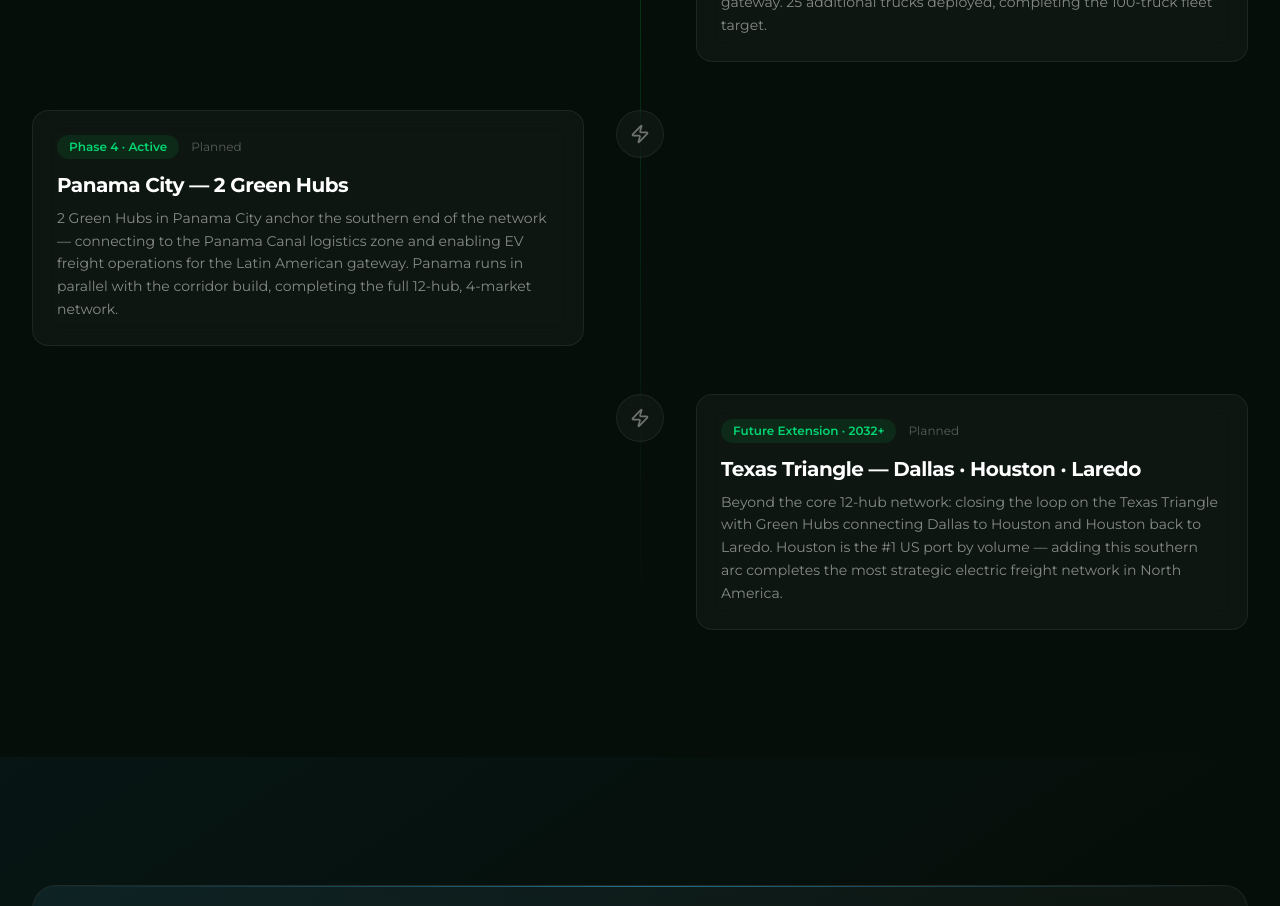
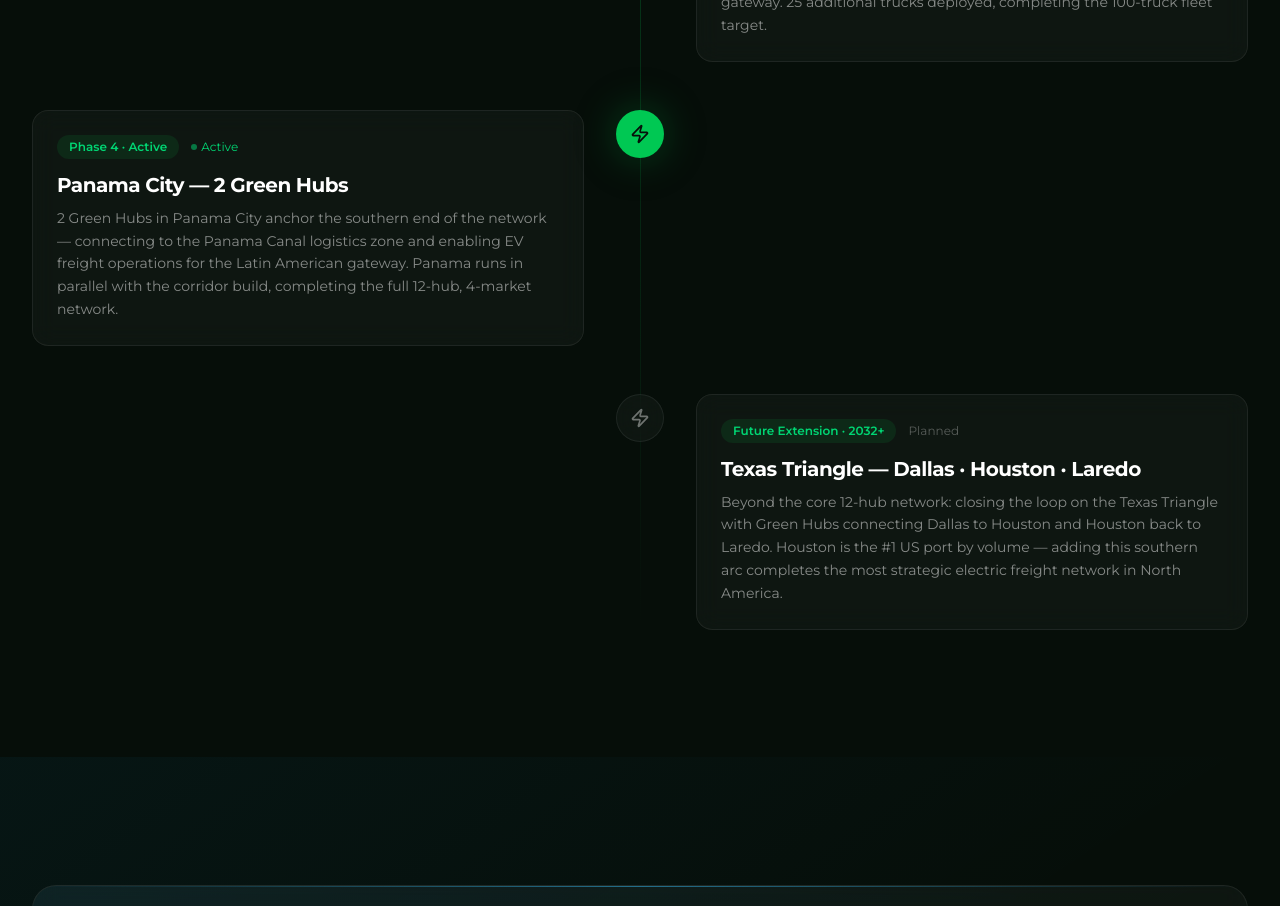
Before and after one commit to Greenspacemobility/gs-emobility-web, a Next.js app: page /en/electric-highway in a window 1280 px wide. Shown: the part 5580-6486 px from the top of the page. Built offline with nearby package versions, Linux system fonts and the light colour scheme.

Commit message:
Electric Highway: Panama phase active

```diff
--- a/app/[locale]/electric-highway/page.tsx
+++ b/app/[locale]/electric-highway/page.tsx
@@ -57,7 +57,7 @@ export default function ElectricHighwayPage({ params: { locale } }: { params: {
     { phase: t('phase1Name'), year: t('phase1Year'), title: t('phase1Title'), desc: t('phase1Desc'), status: 'active'   },
     { phase: t('phase2Name'), year: t('phase2Year'), title: t('phase2Title'), desc: t('phase2Desc'), status: 'building' },
     { phase: t('phase3Name'), year: t('phase3Year'), title: t('phase3Title'), desc: t('phase3Desc'), status: 'planned'  },
-    { phase: t('phase4Name'), year: t('phase4Year'), title: t('phase4Title'), desc: t('phase4Desc'), status: 'planned'  },
+    { phase: t('phase4Name'), year: t('phase4Year'), title: t('phase4Title'), desc: t('phase4Desc'), status: 'active'   },
     { phase: t('phase5Name'), year: t('phase5Year'), title: t('phase5Title'), desc: t('phase5Desc'), status: 'planned'  },
   ]
 
```
